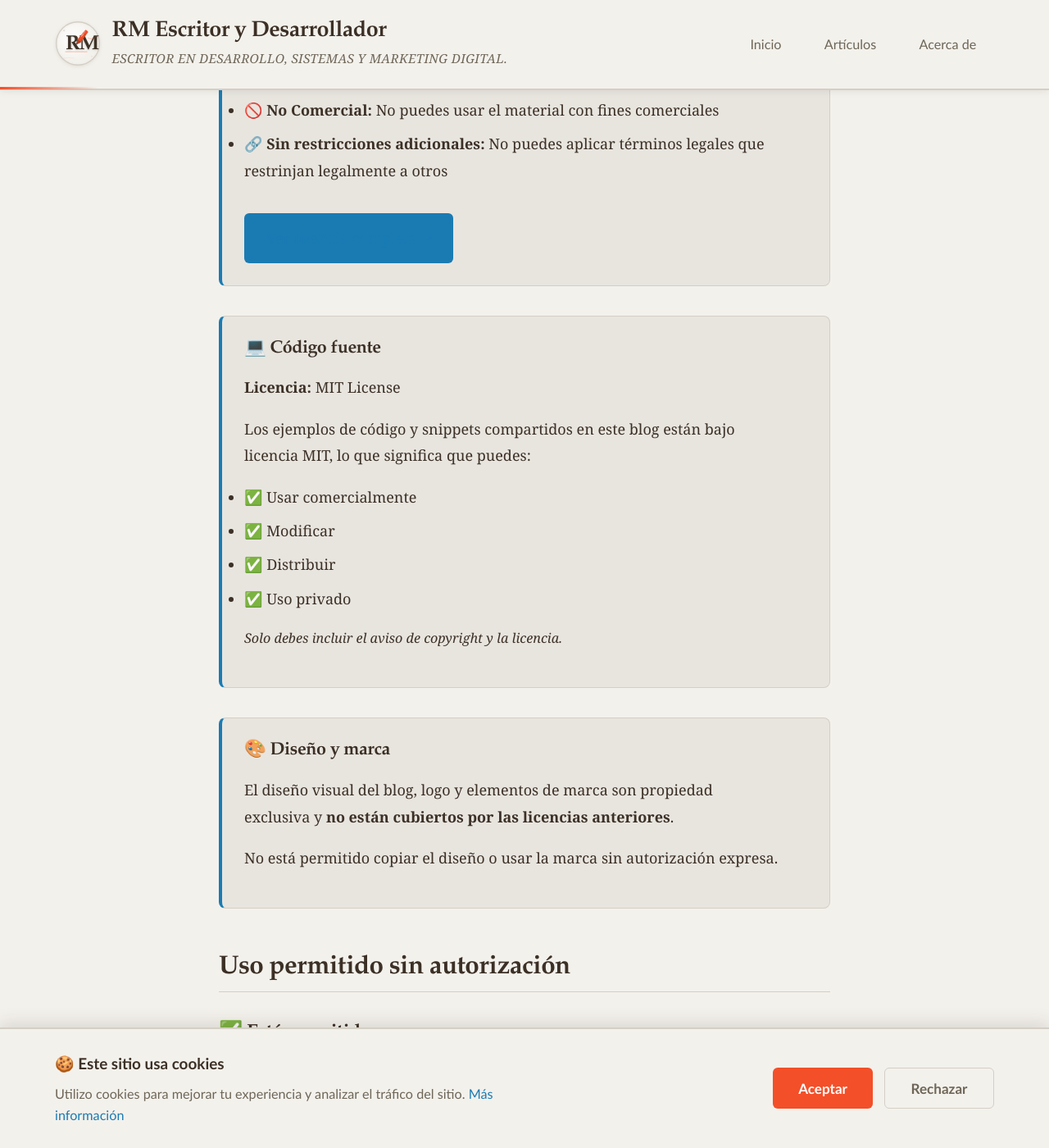
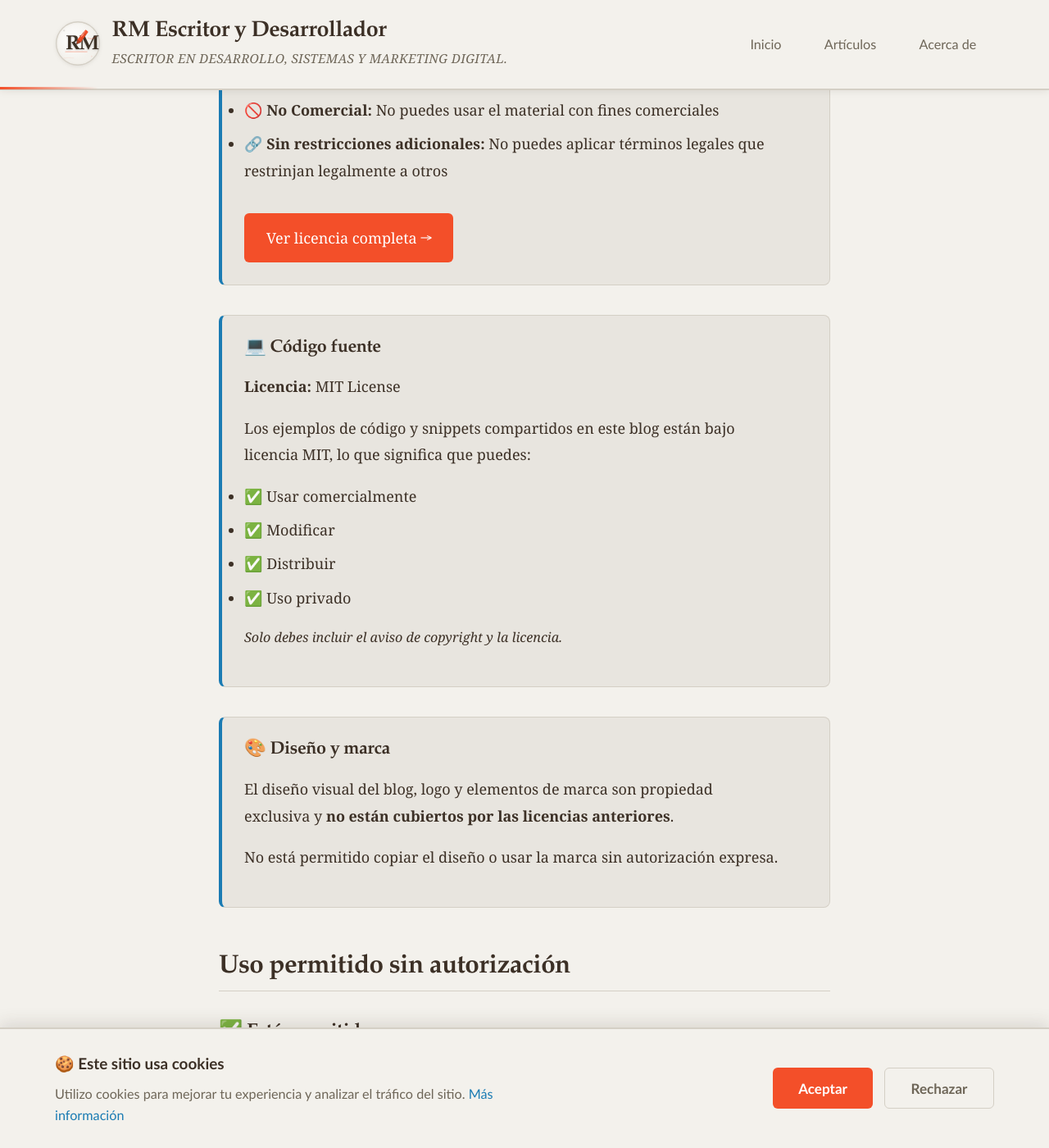
Before and after one commit to renedev0284-creator/renedev0284-creator.github.io, a Jekyll site: the page built from derechos-autor.md, in a window 1280 px wide and 1400 px high, scrolled down 1149 px. Shown: the whole window at 82% size. Built offline with Jekyll 4.4.1, drawn with Linux system fonts in a browser that asks for light colours.

Commit message:
Solucionado el error del botón de la licencia en legal

```diff
--- a/assets/css/legal-pages.css
+++ b/assets/css/legal-pages.css
@@ -282,17 +282,21 @@
   display: inline-block;
   margin-top: 1rem;
   padding: 0.75rem 1.5rem;
-  background: var(--color-accent);
-  color: white;
+  background: var(--color-orange); /* Naranja en vez de azul */
+  color: white !important;
   text-decoration: none;
   border-radius: 6px;
   font-weight: 500;
   transition: all 0.2s;
+  border-bottom: none !important;
 }
 
 .license-link:hover {
-  background: var(--color-accent-soft);
+  background: #e04420; /* Naranja más oscuro al hover */
+  color: white !important;
   transform: translateY(-2px);
+  box-shadow: 0 4px 12px rgba(243, 79, 41, 0.3);
+  border-bottom: none !important;
 }
 
 /* Cajas de citación */
```
